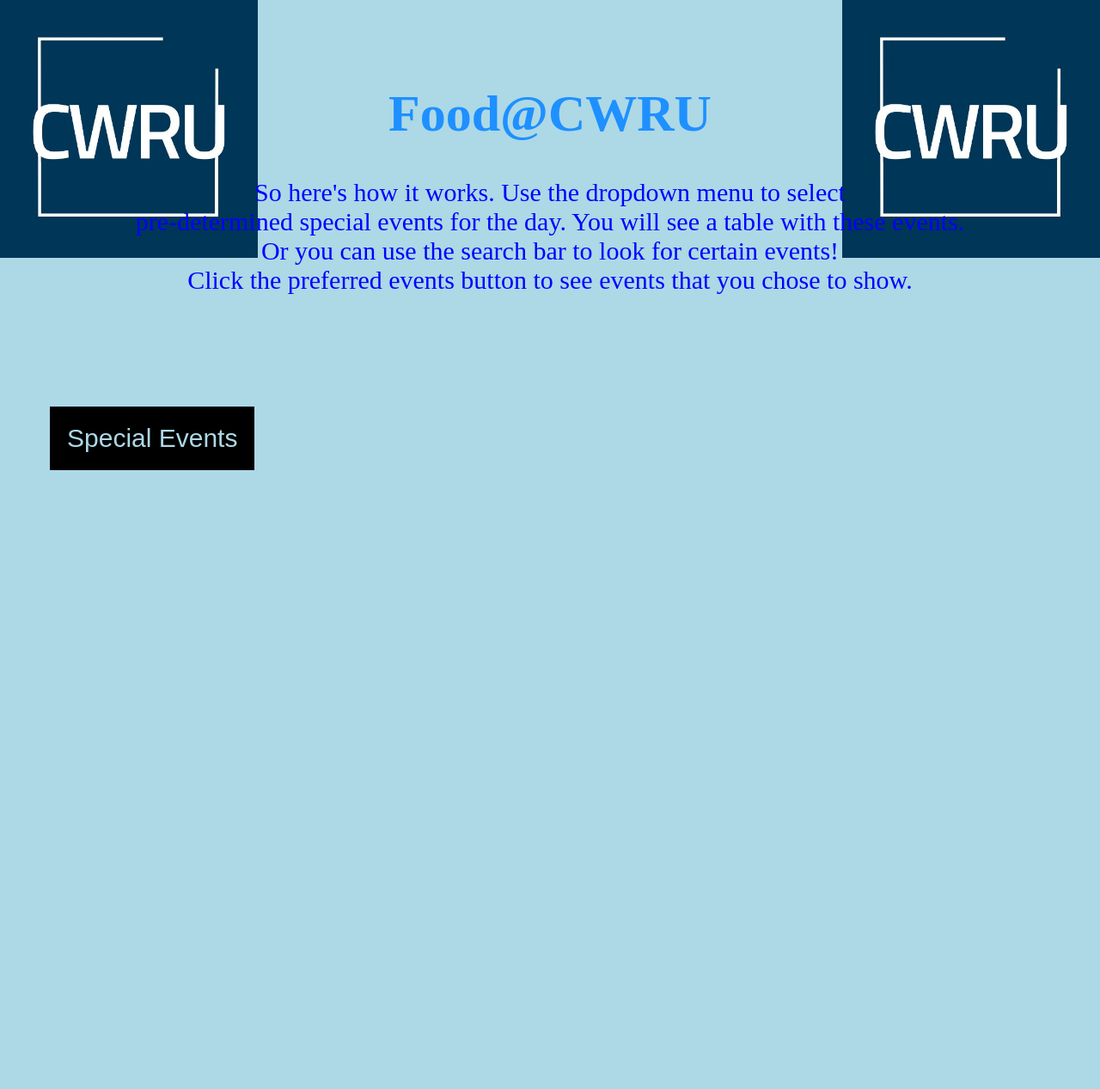
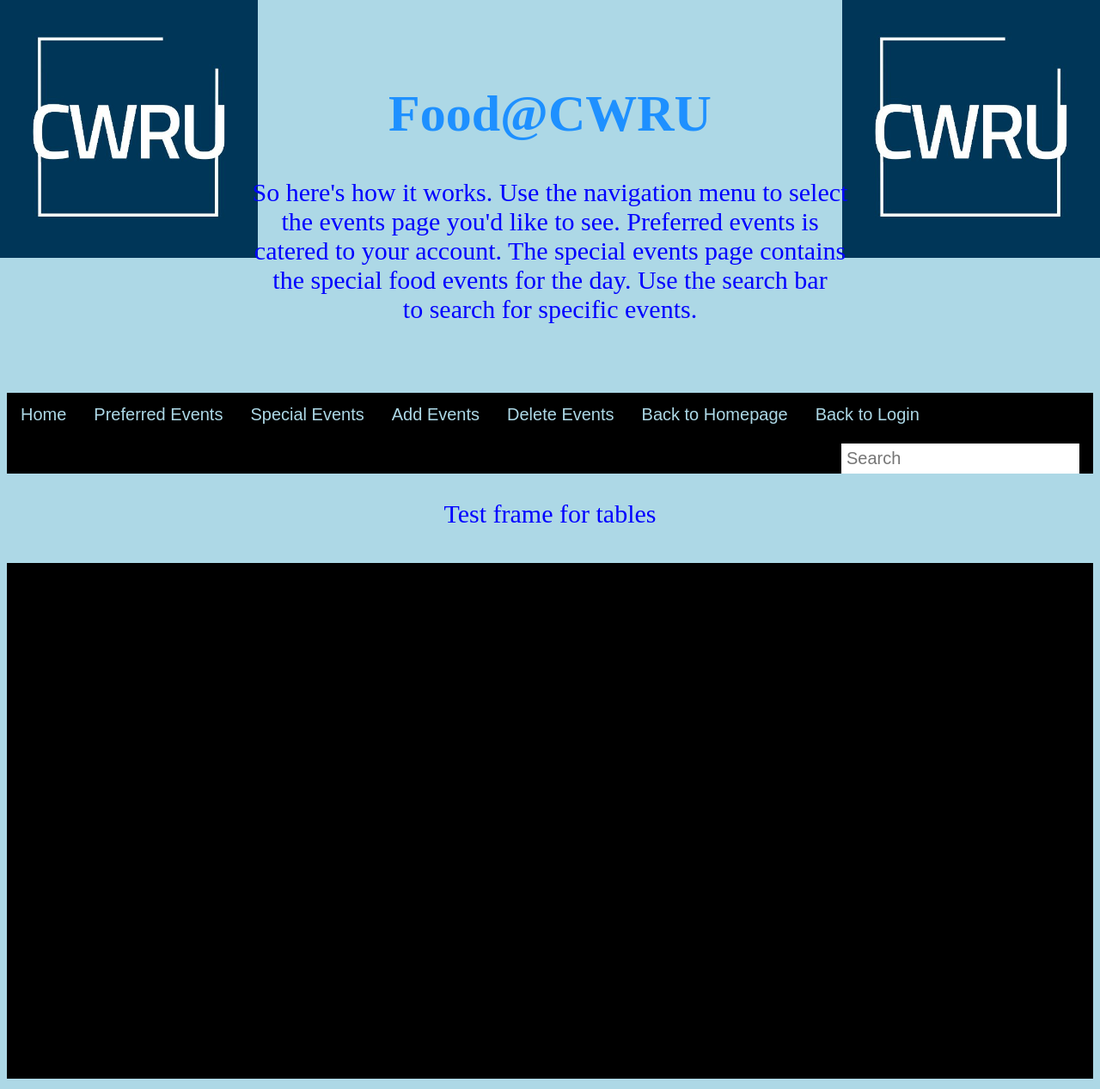
Before and after one commit to Justin-Shearson/DatabaseProject, a Flask app: page /events in a window 1280 px wide. Shown: the whole page at 86% size. Before the commit the page ends 547 px from the top, so only its background shows below. Run offline with Flask 2, Linux system fonts and the light colour scheme.

Commit message:
Merged styles from Kareem

```diff
--- a/run.py
+++ b/run.py
@@ -39,7 +39,7 @@
 		if user is None:
 			return "Username or password is incorrect!"
 		else:
-			return redirect(url_for('index'))
+			return redirect(url_for('events'))
 	return render_template('login.html')
 
 #Routes to the page to check if the input username is already in use
--- a/static/css/spstyles.css
+++ b/static/css/spstyles.css
@@ -14,6 +14,99 @@
 	padding: 50px;
 }
 
+/* Class: topnav
+	Usage: Allows us to create a navigation bar with a search box. */
+.topnav {
+	overflow: hidden;
+	background-color: black;
+}
+
+.topnav a {
+	float: left;
+	display: block;
+	color: lightblue;
+	text-align: center;
+	padding: 14px 16px;
+	text-decoration: none;
+	font-size: 20px;
+	font-family: Arial, Helvetica, sans-serif;
+}
+
+.topnav a:hover {
+	background-color: orange;
+	color: black;
+}
+
+.topnav button:hover {
+	background-color: orange;
+	color: black;
+}
+
+.topnav input[type=text] {
+	float: right;
+	padding: 6px;
+	margin-top: 8px;
+	margin-right: 16px;
+	border: none;
+	font-size: 20px;
+}
+
+.dropdown {
+	float: left;
+ 	overflow: hidden;
+}
+
+/* Class for the dropdown button. */
+.dropdown .dropbtn {
+	background-color: black;
+	color: lightblue;
+	padding: 14px 16px;
+	font-size: 20px;
+	text-align: center;
+	text-decoration: none;
+	border: none;
+	cursor: pointer;
+	font-family: Arial, Helvetica, sans-serif;
+}
+
+.dropdown:hover, .dropbtn {
+	background-color: orange;
+	color: black;
+}
+
+.dropdown-content {
+	display: none;
+	position: absolute;
+	background-color: dodgerblue;
+	min-width: 200px;
+	box-shadow: 0px 8px 16px 0px rgba(0,0,0,0.2);
+	z-index: 1;
+	font-family: Arial, Helvetica, sans-serif;
+}
+
+.dropdown-content a {
+	float: none;
+	color: black;
+	padding: 15px 25px;
+	text-decoration: none;
+	display: block;
+	text-align: left;
+}
+
+.dropdown-content a:hover {
+	background-color: orange;
+	color: black;
+}
+
+.dropdown:hover .dropdown-content {
+	display: block;
+}
+
+.dropdown:hover .dropbtn {
+	background-color: orange;
+	color: black;
+}
+
 /* Format used for all header1's. */
 h1 {
 	text-align: center;
@@ -27,48 +120,3 @@
 	color: blue;
 	font-size: 30px;
 }
-
-/* Class for the dropdown button. */
-.dropbtn {
-	background-color: black;
-	color: lightblue;
-	padding: 20px;
-	font-size: 30px;
-	text-align: center;
-	text-decoration: none;
-	border: none;
-	cursor: pointer;
-}
-
-.dropdown {
-	position: relative;
-	display: inline-block;
-}
-
-.dropdown-content {
-	display: none;
-	position: absolute;
-	background-color: dodgerblue;
-	min-width: 200px;
-	box-shadow: 0px 8px 16px 0px rgba(0,0,0,0.2);
-	z-index: 1;
-}
-
-.dropdown-content a {
-	color: black;
-	padding: 15px 25px;
-	text-decoration: none;
-	display: block;
-}
-
-.dropdown-content a:hover {
-	background-color: white;
-}
-
-.dropdown:hover .dropdown-content {
-	display: block;
-}
-
-.dropdown:hover .dropbtn {
-	background-color: blue;
-}
--- a/templates/events.html
+++ b/templates/events.html
@@ -14,19 +14,33 @@
 	<body id="bodyformat">
 		<!-- The first block of information containing the instructions. -->
 		<div id="divformat">
+			<!-- Explaining how to use the website. -->
 			<h1>Food@CWRU</h1>
-			<p>So here's how it works. Use the dropdown menu to select<br>pre-determined special events for the day.
-			You will see a table with these events.<br>Or you can use the search bar to look for certain events!<br>
-			Click the preferred events button to see events that you chose to show. </p>
+			<p>So here's how it works. Use the navigation menu to select
+			<br>the events page you'd like to see. Preferred events is
+			<br>catered to your account. The special events page contains
+			<br>the special food events for the day. Use the search bar
+			<br>to search for specific events. </p>
 		</div>
-		<!-- The second block that contains the dropdown menu as explained above. -->
-		<div id="divformat" class="dropdown">
-			<button class="dropbtn">Special Events</button>
-			<div class="dropdown-content">
-				<a href="#">Event 1</a>
-				<a href="#">Event 2</a>
-				<a href="#">Event 3</a>
+		<!-- Block for the navigation bar and the iframe that will contain the tables. -->
+		<div class="topnav">
+			<a href="#" target="f1">Home</a>
+			<a href="#" target="f1">Preferred Events</a>
+			<!-- Using CSS dropdown class to create a dropdown button. -->
+			<div class="dropdown">
+				<button class="dropbtn">Special Events</button>
+				<div class="dropdown-content">
+					<a href="#" target="f1">Free Events</a>
+					<a href="#" target="f1">Cheap Events</a>
+				</div>
 			</div>
+			<a href="#" target="f1">Add Events</a>
+			<a href="#" target="f1">Delete Events</a>
+			<a href="{{url_for('index')}}" target="_top">Back to Homepage</a>
+			<a href="{{url_for('login')}}" target="_top">Back to Login</a>
+			<input type="text" placeholder="Search" name="search">
 		</div>
+		<p>Test frame for tables</p>
+		<iframe src="" width="100%" height="600" style="border: none; background-color: black; margin-top: 10px;" name="f1">S</iframe>
 	</body>
 </html>
```
